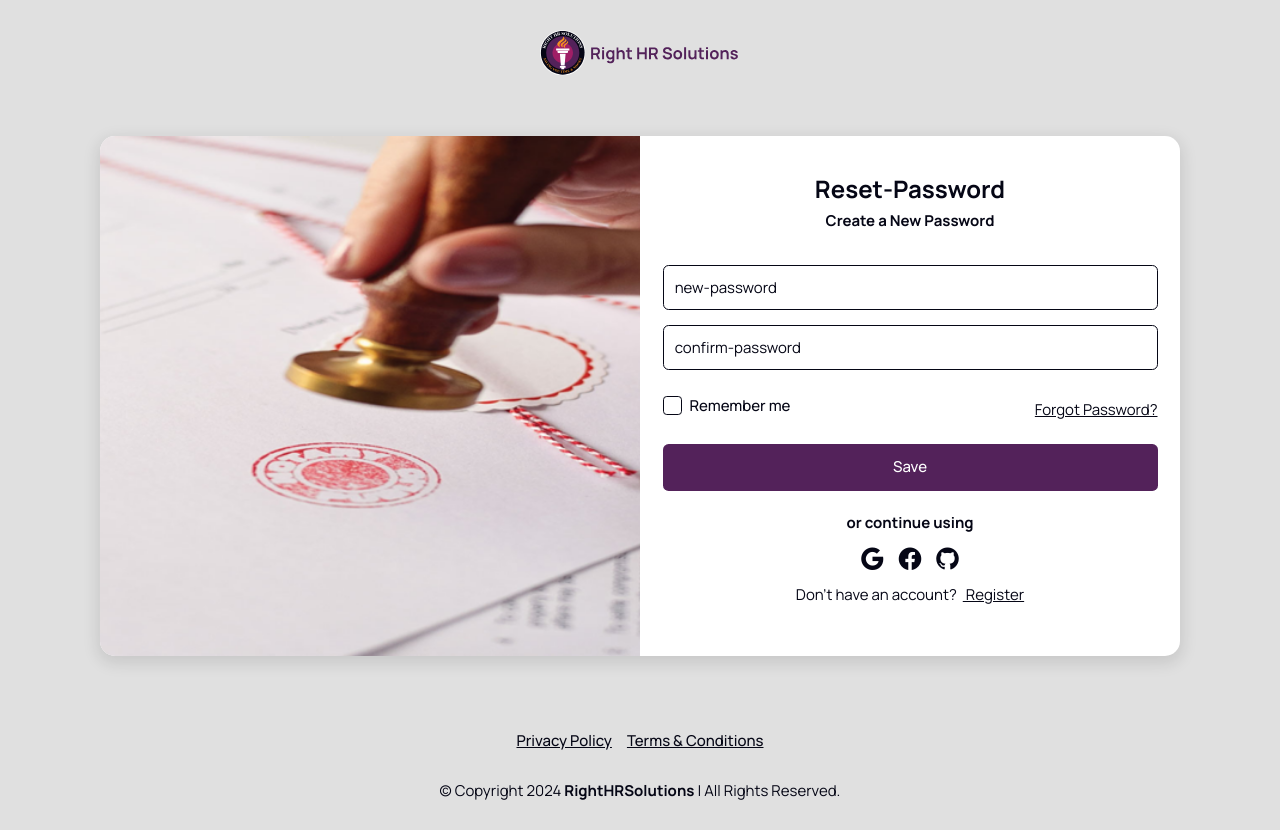
After one commit to hassanrazatrilogix/Right_Hr_Solutions, a Django app: template templates/confirm-password.html in a window 1280 px wide. The commit adds this page. Run offline with Django 3.2, Linux system fonts and the light colour scheme; the template is opened without the code that fills it, so the values that code supplies are empty; some libraries are stand-ins or nearby versions.

Commit message:
forget-password

```diff
--- a/frontend/models.py
+++ b/frontend/models.py
@@ -49,7 +49,6 @@ class User(AbstractBaseUser, PermissionsMixin):
         return self.email
 
 
-
 class Appointment(models.Model):
 
     service = models.CharField(max_length=100)
--- a/frontend/urls.py
+++ b/frontend/urls.py
@@ -1,8 +1,5 @@
 from django.urls import path
 from . import views
-
-from django.conf import settings
-from django.conf.urls.static import static
 
 urlpatterns = [
     path('', views.home, name='home'),
@@ -25,7 +22,6 @@ urlpatterns = [
     path('signin/', views.signin, name='signin'),
     path('signup/', views.signup, name='signup'),
     path('forgetpassword/', views.forgetpassword, name='forgetpassword'),
-    #  path('reset/<uidb64>/<token>/', views.password_reset_confirm, name='password_reset_confirm'),
-    path('termsconditions/', views.termsconditions, name='termsconditions'),
+    path('confirmpassword/<uidb64>/<token>/', views.confirmpassword, name='confirmpassword'),
     path('thankyou/', views.thankyou, name='thankyou'),
 ]
--- /dev/null
+++ b/templates/confirm-password.html
@@ -0,0 +1,149 @@
+{% load static %}
+<!DOCTYPE html>
+<html lang="en">
+  <head>
+    <meta charset="UTF-8">
+    <meta name="viewport" content="width=device-width, initial-scale=1.0">
+    <title>Right HR Solutions – HR Solutions & Professional Services</title>
+    <meta name="keywords" content="">
+    <meta name="description" content="">
+    <meta name="author" content="Zohir">
+    <!-- Favicons -->
+    <link rel="icon" href="{% static '' %}assets/img/favicon.svg">
+    <link rel="apple-touch-icon" href="assets/img/apple-touch-icon.svg">
+    <!-- Vendor CSS Files -->
+    <link rel="stylesheet" href="{% static '' %}assets/vendor/bootstrap/css/bootstrap.min.css">
+    <link rel="stylesheet" href="{% static '' %}assets/vendor/bootstrap-icons/bootstrap-icons.css">
+    <!-- Template Main CSS File -->
+    <link rel="stylesheet" href="{% static '' %}assets/css/style.css">
+    <link rel="stylesheet" href="{% static '' %}assets/css/responsive.css">
+    <!-- =======================================================
+    * Template Name: Right HR Solutions - v1.0
+    * Template URL: https://zohirs.com
+    * Author: Zohir
+    ======================================================== -->
+  </head>
+  <body>
+    <!-- Page Content -->
+    <div id="auth-page" class="page">
+      <!-- Header -->
+      <header id="auth-page-header">
+        <div class="container">
+          <div class="auth-logo">
+            <a href="/">
+              <img class="img-fluid" src="{% static '' %}assets/img/Logo-color.svg" alt="logo">
+            </a>
+          </div>
+        </div>
+        <!-- End header-wrapper -->
+      </header>
+      <!-- End Header -->
+      <!-- Main Body -->
+      <main class="auth-page-wrapper">
+        <!-- Checkuot Section  -->
+        <section id="auth_section">
+          <div class="container">
+            <div class="row g-0 auth-wrapper">
+              <div class="col-md-6">
+                <img class="auth-img" src="{% static '' %}assets/img/image/document-notarization.png" alt="Right HR Solutions">
+              </div>
+              <div class="col-md-6">
+                <div class="auth-form-wrapper">
+                  <div class="form-heading text-center">
+                    <h3 class="title">Reset-Password</h3>
+                    <h6 class="sub-title">Create a New Password </h6>
+                  </div>
+                  <form method="POST">
+                    {% csrf_token %}
+                    <div class="form-body">
+                        <div class="row g-3">
+                          <div class="col-sm-12">
+                            <div class="invalid-feedback">Enter your New password.</div>
+                            <input type="password" class="form-control" id="password" name="new-password" placeholder="new-password" required>
+
+                        </div>
+                            <div class="col-sm-12">
+                              <div class="invalid-feedback">Confirm your password.</div>
+                                <input type="password" class="form-control" id="password" name="confirm-password" placeholder="confirm-password" required>
+
+                            </div>
+                            <div class="col-6">
+                                <div class="form-check mt-2">
+                                    <input type="checkbox" class="form-check-input" id="rememberDevice" name="remember_device">
+                                    <label class="form-check-label" for="rememberDevice">Remember me</label>
+                                </div>
+                            </div>
+                            <div class="col-6">
+                                <p class="form-link mt-3 mb-0 text-end">
+                                    <a href="/forgetpassword">Forgot Password?</a>
+                                </p>
+                            </div>
+                        </div>
+                        <button class="btn btn-auth" type="submit" id="submitButton">Save</button>
+                    </div>
+                </form>
+
+                  <div class="form-footer text-center">
+                    <h6 class="note">or continue using</h6>
+                    <ul class="social-auth">
+                      <li class="social-item">
+                        <a href="#">
+                          <i class="bi bi-google"></i>
+                        </a>
+                      </li>
+                      <li class="social-item">
+                        <a href="#">
+                          <i class="bi bi-facebook"></i>
+                        </a>
+                      </li>
+                      <li class="social-item">
+                        <a href="#">
+                          <i class="bi bi-github"></i>
+                        </a>
+                      </li>
+                    </ul>
+                    <p class="form-link">Don't have an account?  <a href="/signup"> Register</a>
+                    </p>
+                  </div>
+                </div>
+              </div>
+            </div>
+          </div>
+        </section>
+        <!-- End Checkout Section  -->
+      </main>
+      <!-- End Main Body -->
+      <!-- Footer Bottom Section -->
+      <footer id="auth-page-footer" class="d-flex align-items-center justify-center text-center">
+        <div class="container">
+          <div class="row g-3">
+            <div class="col-md-12">
+              <ul class="inline-menu">
+                <li>
+                  <a href="/privacypolicy">Privacy Policy</a>
+                </li>
+                <li>
+                  <a href="/termsconditions">Terms & Conditions</a>
+                </li>
+              </ul>
+            </div>
+            <div class="col-md-12">
+              <p class="mb-0">© Copyright <span id="year"></span>
+                <a href="/">
+                  <strong>RightHRSolutions</strong>
+                </a> | All Rights Reserved.
+              </p>
+            </div>
+          </div>
+        </div>
+      </footer>
+      <!-- End Footer -->
+    </div>
+    <!-- End Page Content -->
+    <!-- Vendor JS Files -->
+    <script src="{% static '' %}assets/vendor/jquery/jquery-3.7.0.min.js"></script>
+    <script src="{% static '' %}assets/vendor/bootstrap/js/bootstrap.bundle.min.js"></script>
+    <!-- Template Main JS File -->
+    <script src="{% static '' %}assets/js/main.js"></script>
+  </body>
+</html>
--- /dev/null
+++ b/templates/password_reset_email.html
@@ -0,0 +1,6 @@
+Hi
+You requested a password reset.
+
+Click the link below to reset your password:{{ reset_url }}
+
+If you didn't request this, please ignore this email.
```
Also changed, not shown: frontend/utils.py (+14 -0 lines), frontend/views.py (+73 -45 lines), static/assets/css/style.css (+36 -3 lines), templates/place-order.html (+5 -6 lines), templates/sign-in.html (+5 -5 lines).
